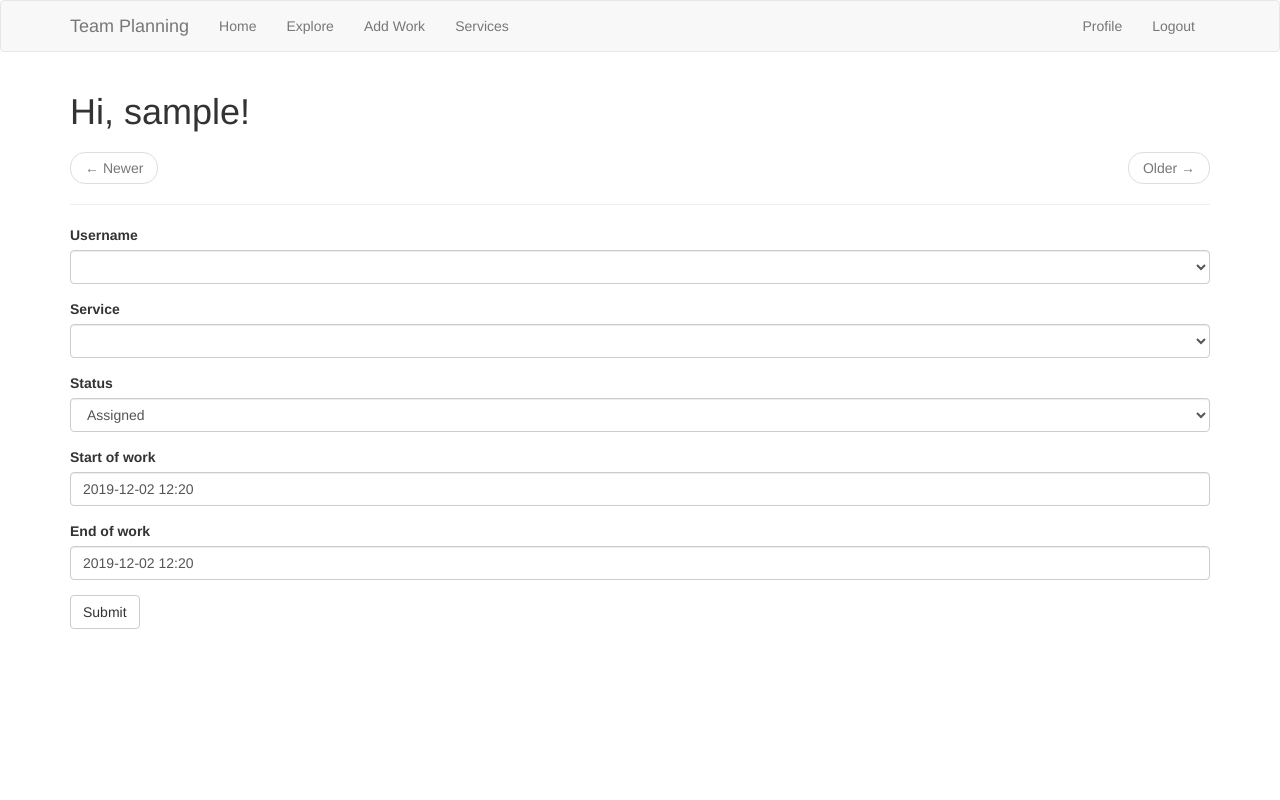
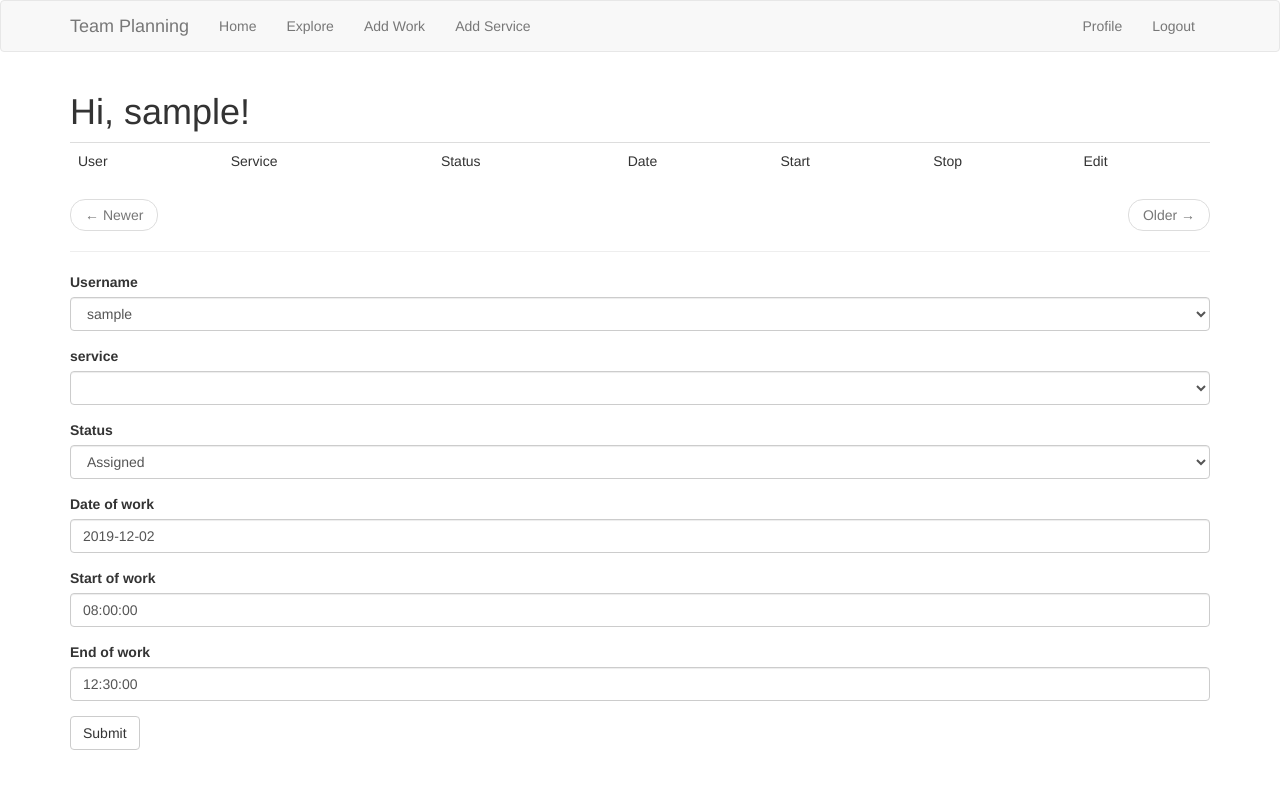
Before and after one commit to henrik-andreasson/teamplan, a Flask app: page /work/add in a window 1280 px wide. Run offline with Flask 2, Linux system fonts and the light colour scheme; the visitor is signed in with stand-in values (Sample User, id 1); data comes from the database, SQL or seed files in the repository; data that the repository does not hold is empty; some libraries are stand-ins or nearby versions.

Commit message:
working forms fro work

```diff
--- a/app/main/forms.py
+++ b/app/main/forms.py
@@ -1,12 +1,12 @@
-# from flask import request
+from flask import request
 from flask_wtf import FlaskForm
-from wtforms.ext.sqlalchemy.fields import QuerySelectField
 from wtforms import StringField, SubmitField, TextAreaField, SelectField
+from wtforms_components import TimeField
 from wtforms.fields.html5 import DateTimeField
 from wtforms.validators import ValidationError, DataRequired, Length
 from flask_babel import _, lazy_gettext as _l
-from app.models import User, Service
-from datetime import datetime
+from app.models import User, Work, Service
+from datetime import datetime, time
 
 
 class EditProfileForm(FlaskForm):
@@ -36,28 +36,20 @@ class ServiceForm(FlaskForm):
     submit = SubmitField(_l('Submit'))
 
 
-def FindUsers():
-    return User.query.filter_by()
-
-
-def FindServices():
-    return Service.query.filter_by()
-
-
 class WorkForm(FlaskForm):
-
-    username = QuerySelectField(query_factory=FindUsers,
-                                allow_blank=True, get_label='username')
-    service = QuerySelectField(query_factory=FindServices,
-                               allow_blank=True, get_label='name')
+    username = SelectField(_l('Username'))
+    service = SelectField(_l('service'), validators=[DataRequired()])
     status = SelectField(_l('Status'), choices=[('assigned', 'Assigned'),
                                                 ('unassigned', 'Unassigned'),
                                                 ('wants-out', 'Wants out'),
                                                 ('needs-out', 'Needs out')])
-    start = DateTimeField(_l('Start of work'),
-                          validators=[DataRequired()], format='%Y-%m-%d %H:%M',
-                          default=datetime.now())
-    stop = DateTimeField(_l('End of work'),
-                         validators=[DataRequired()], format='%Y-%m-%d %H:%M',
+    date = DateTimeField(_l('Date of work'),
+                         validators=[DataRequired()], format='%Y-%m-%d',
                          default=datetime.now())
+    start = TimeField(_l('Start of work'),
+                         validators=[DataRequired()], format='%H:%M',
+                         default=time(8,0))
+    stop = TimeField(_l('End of work'),
+                         validators=[DataRequired()], format='%H:%M',
+                         default=time(12,30))
     submit = SubmitField(_l('Submit'))
--- a/app/main/routes.py
+++ b/app/main/routes.py
@@ -1,12 +1,15 @@
 from datetime import datetime
 from flask import render_template, flash, redirect, url_for, request, g, \
-    current_app
+    jsonify, current_app
 from flask_login import current_user, login_required
 from flask_babel import _, get_locale
+# from guess_language import guess_language
 from app import db
 from app.main.forms import EditProfileForm, WorkForm, ServiceForm
 from app.models import User, Work, Service
+# from app.translate import translate
 from app.main import bp
+# import pprint
 
 
 @bp.before_app_request
@@ -23,7 +26,7 @@ def before_request():
 def index():
 
     page = request.args.get('page', 1, type=int)
-    work = Work.query.order_by(Work.updated.desc()).paginate(
+    work = Work.query.order_by(Work.start.desc()).paginate(
         page, current_app.config['POSTS_PER_PAGE'], False)
     next_url = url_for('main.index', page=work.next_num) \
         if work.has_next else None
@@ -55,19 +58,19 @@ def explore():
 def user(username):
     user = User.query.filter_by(username=username).first_or_404()
     page = request.args.get('page', 1, type=int)
-    work = user.Work.order_by(Work.timestamp.desc()).paginate(
-        page, current_app.config['POSTS_PER_PAGE'], False)
+    users_work = Work.query.filter(Work.username == username).paginate(
+            page, current_app.config['POSTS_PER_PAGE'], False)
     next_url = url_for('main.user', username=user.username,
-                       page=work.next_num) if work.has_next else None
+                       page=users_work.next_num) if users_work.has_next else None
     prev_url = url_for('main.user', username=user.username,
-                       page=work.prev_num) if work.has_prev else None
-    return render_template('user.html', user=user, work=work.items,
+                       page=users_work.prev_num) if users_work.has_prev else None
+    return render_template('user.html', user=user, allwork=users_work.items,
                            next_url=next_url, prev_url=prev_url)
 
 
-@bp.route('/service/', methods=['GET', 'POST'])
+@bp.route('/service/add', methods=['GET', 'POST'])
 @login_required
-def service():
+def service_add():
 
     form = ServiceForm()
 
@@ -76,25 +79,52 @@ def service():
         db.session.add(service)
         db.session.commit()
         flash(_('Service have been saved.'))
-        return redirect(url_for('main.service'))
+        return redirect(url_for('main.service_list'))
 
     page = request.args.get('page', 1, type=int)
     services = Service.query.order_by(Service.updated.desc()).paginate(
         page, current_app.config['POSTS_PER_PAGE'], False)
-    next_url = url_for('main.service', page=services.next_num) if services.has_next else None
-    prev_url = url_for('main.service', page=services.prev_num) if services.has_prev else None
+    next_url = url_for('main.service_list', page=services.next_num) if services.has_next else None
+    prev_url = url_for('main.service_list', page=services.prev_num) if services.has_prev else None
     return render_template('service.html', form=form, services=services.items,
                            next_url=next_url, prev_url=prev_url)
 
 
-@bp.route('/service_list/', methods=['GET', 'POST'])
+@bp.route('/service/edit', methods=['GET', 'POST'])
+@login_required
+def service_edit():
+
+    form = ServiceForm()
+
+    servicename = request.args.get('name')
+    print("id: %s" % servicename)
+    service = Service.query.filter_by(name=servicename).first()
+#    service = Service.query.get(name==servicename)
+
+    if service is None:
+        render_template('service.html', title=_('Service is not defined'))
+
+    form = ServiceForm(formdata=request.form, obj=service)
+
+    if request.method == 'POST' and form.validate_on_submit():
+        form.populate_obj(service)
+        db.session.commit()
+        flash(_('Your changes have been saved.'))
+        return redirect(url_for('main.service_list'))
+
+    else:
+        return render_template('service.html', title=_('Edit Service'),
+                               form=form)
+
+
+@bp.route('/service/list/', methods=['GET', 'POST'])
 @login_required
 def service_list():
     page = request.args.get('page', 1, type=int)
     services = Service.query.order_by(Service.updated.desc()).paginate(
         page, current_app.config['POSTS_PER_PAGE'], False)
-    next_url = url_for('main.service', page=services.next_num) if services.has_next else None
-    prev_url = url_for('main.service', page=services.prev_num) if services.has_prev else None
+    next_url = url_for('main.service_list', page=services.next_num) if services.has_next else None
+    prev_url = url_for('main.service_list', page=services.prev_num) if services.has_prev else None
     return render_template('services.html', services=services.items,
                            next_url=next_url, prev_url=prev_url)
 
@@ -116,22 +146,28 @@ def edit_profile():
                            form=form)
 
 
-@bp.route('/work/add')
+@bp.route('/work/add', methods=['GET', 'POST'])
 @login_required
 def work_add():
     form = WorkForm()
-    if form.validate_on_submit():
 
+    form.username.choices = [(u.username, u.username) for u in User.query.all()]
+    form.service.choices = [(s.name, s.name) for s in Service.query.all()]
+
+    if request.method == 'POST' and form.validate_on_submit():
         work = Work(start=form.start.data,
-                    stop=form.stop.data, username=form.username.data,
-                    service=form.service.data, status=form.status.data)
+                    stop=form.stop.data,
+                    date=form.date.data,
+                    username=form.username.data,
+                    service=form.service.data,
+                    status=form.status.data)
         db.session.add(work)
         db.session.commit()
         flash(_('New work is now posted!'))
         return redirect(url_for('main.index'))
-
-    return render_template('index.html', title=_('Add Work'),
-                           form=form)
+    else:
+        return render_template('work.html', title=_('Add Work'),
+                               form=form)
 
 
 @bp.route('/work/edit/', methods=['GET', 'POST'])
@@ -142,10 +178,11 @@ def work_edit():
     work = Work.query.get(workid)
 
     if work is None:
-        return render_template('index.html', title=_('Edit Work'))
-# internal_error()
+        render_template('service.html', title=_('Work is not defined'))
 
     form = WorkForm(formdata=request.form, obj=work)
+    form.username.choices = [(u.username, u.username) for u in User.query.all()]
+    form.service.choices = [(s.name, s.name) for s in Service.query.all()]
 
     if request.method == 'POST' and form.validate_on_submit():
         form.populate_obj(work)
@@ -156,3 +193,30 @@ def work_edit():
     else:
         return render_template('index.html', title=_('Edit Work'),
                                form=form)
+
+
+@bp.route('/work/list/', methods=['GET', 'POST'])
+@login_required
+def work_list():
+
+    page = request.args.get('page', 1, type=int)
+    username = request.args.get('username')
+    service = request.args.get('service')
+
+    if username is not None:
+        work = Work.query.filter_by(username=username).paginate(
+            page, current_app.config['POSTS_PER_PAGE'], False)
+    elif service is not None:
+        work = Work.query.filter_by(service=service).paginate(
+            page, current_app.config['POSTS_PER_PAGE'], False)
+    else:
+        work = Work.query.order_by(Work.start).paginate(
+            page, current_app.config['POSTS_PER_PAGE'], False)
+
+    next_url = url_for('main.index', page=work.next_num) \
+        if work.has_next else None
+    prev_url = url_for('main.index', page=work.prev_num) \
+        if work.has_prev else None
+    return render_template('work.html', title=_('Work'),
+                           allwork=work.items, next_url=next_url,
+                           prev_url=prev_url)
--- a/app/templates/_service.html
+++ b/app/templates/_service.html
@@ -1,5 +1,5 @@
 {% set service_link %}
-    <a href="{{ url_for('main.service', name=service.name) }}">
+    <a href="{{ url_for('main.service_edit', name=service.name) }}">
       {{ service.name }}
     </a>
 {% endset %}
--- a/app/templates/base.html
+++ b/app/templates/base.html
@@ -21,7 +21,7 @@
                     <li><a href="{{ url_for('main.index') }}">{{ _('Home') }}</a></li>
                     <li><a href="{{ url_for('main.explore') }}">{{ _('Explore') }}</a></li>
                     <li><a href="{{ url_for('main.work_add') }}">{{ _('Add Work') }}</a></li>
-                    <li><a href="{{ url_for('main.service') }}">{{ _('Services') }}</a></li>
+                    <li><a href="{{ url_for('main.service_add') }}">{{ _('Add Service') }}</a></li>
                 </ul>
                 <ul class="nav navbar-nav navbar-right">
                     {% if current_user.is_anonymous %}
--- a/app/templates/service.html
+++ b/app/templates/service.html
@@ -3,7 +3,7 @@
 
 
 {% block app_content %}
-    <h1>{{ _('Add Service') }}</h1>
+    <h1>{{ title }}</h1>
 
     {% if form %}
     <div class="row">
--- a/app/templates/user.html
+++ b/app/templates/user.html
@@ -14,7 +14,7 @@
             </td>
         </tr>
     </table>
-    {% for work in works %}
+    {% for work in allwork %}
         {% include '_work.html' %}
     {% endfor %}
     <nav aria-label="...">
--- a/app/templates/work.html
+++ b/app/templates/work.html
@@ -8,6 +8,7 @@
           <td>  {{ _('User') }} </td>
           <td>  {{ _('Service') }}  </td>
           <td>  {{ _('Status') }}  </td>
+          <td>  {{ _('Date') }} </td>
           <td>  {{ _('Start') }} </td>
           <td>  {{ _('Stop') }} </td>
           <td>  {{ _('Edit') }} </td>
@@ -16,12 +17,12 @@
 
       {% for work in allwork %}
       {% set user_link %}
-          <a href="{{ url_for('main.user', username=work.person.username) }}">
-              {{ work.person.username }}
+          <a href="{{ url_for('main.work_list', username=work.username) }}">
+              {{ work.username }}
           </a>
       {% endset %}
       {% set service_link %}
-          <a href="{{ url_for('main.service', service=work.service) }}">
+          <a href="{{ url_for('main.work_list', service=work.service) }}">
               {{ work.service }}
           </a>
       {% endset %}
@@ -34,9 +35,10 @@
 
 
         <tr>
-            <td>  {{ work.username }} </td>
-            <td>  {{ work.service }}  </td>
+            <td>  {{ user_link }}  </td>
+            <td>  {{ service_link }}  </td>
             <td>  {{ work.status }}  </td>
+            <td>  {{ work.date }} </td>
             <td>  {{ work.start }} </td>
             <td>  {{ work.stop }} </td>
             <td>  {{ work_link }} </td>
```
Also changed, not shown: app/models.py (+3 -9 lines), app/templates/_work.html (+4 -4 lines).
